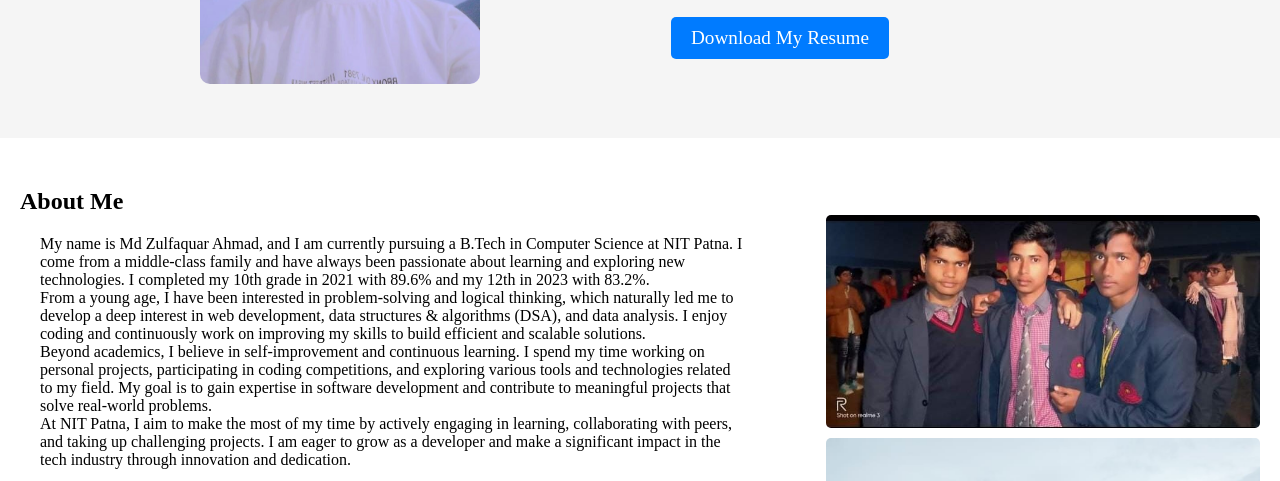
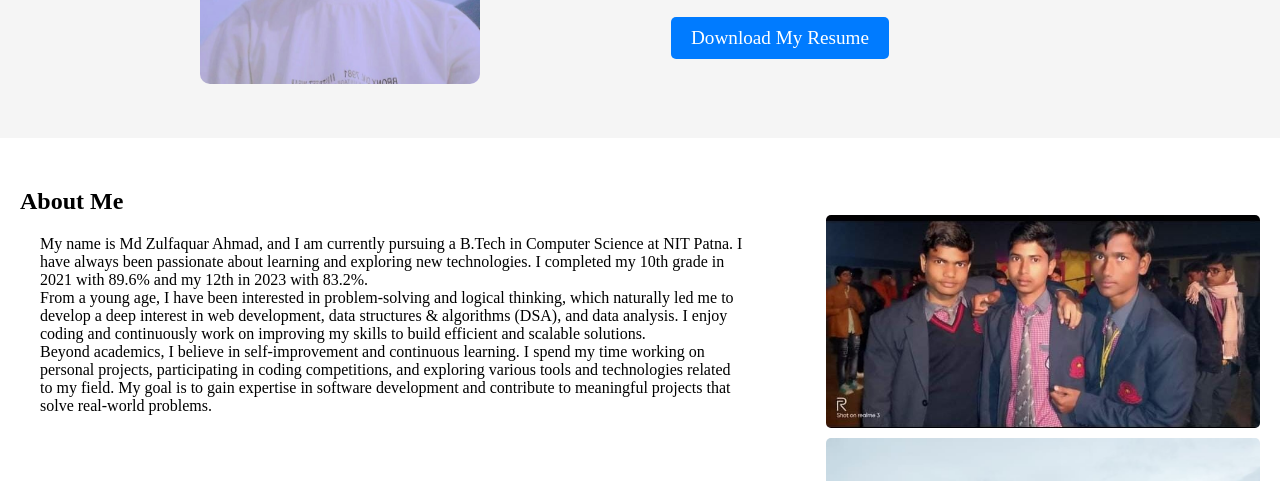
Before and after one commit to MZulfaquar/website, a plain HTML site: page index.html in a window 1280 px wide. Shown: the part 319-800 px from the top of the page. Drawn offline with Linux system fonts and the light colour scheme.

Commit message:
change github link and about me section

```diff
--- a/index.html
+++ b/index.html
@@ -69,7 +69,7 @@
 
                     <p>My name is Md Zulfaquar Ahmad, and I am currently pursuing a B.Tech in Computer Science
                         at
-                        NIT Patna. I come from a middle-class family and have always been passionate about
+                        NIT Patna. I have always been passionate about
                         learning
                         and exploring new technologies. I completed my 10th grade in 2021 with 89.6% and my 12th
                         in
@@ -86,11 +86,7 @@
                         various
                         tools and technologies related to my field. My goal is to gain expertise in software
                         development and contribute to meaningful projects that solve real-world problems.
-                        <br>
-                        At NIT Patna, I aim to make the most of my time by actively engaging in learning,
-                        collaborating with peers, and taking up challenging projects. I am eager to grow as a
-                        developer and make a significant impact in the tech industry through innovation and
-                        dedication.
+
                     </p>
                 </div>
                 <div class="right">
@@ -174,7 +170,7 @@
             <p> Copyright &copy; AhmadNoor 2025 All rights Reserved</p>
             <a href="https://www.linkedin.com/in/zulfaquar-ahmad-0aaba7324?utm_source=share&utm_campaign=share_via&utm_content=profile&utm_medium=android_app"
                 target="_blank">Linkedin</a>
-            <a href="https://github.com/ahmadzulfaquarM" target="_blank">GitHub</a>
+            <a href="https://github.com/MZulfaquar" target="_blank">GitHub</a>
             <a href="https://www.instagram.com/i_m_zulfaquar?igsh=b2V2NnI1b3M3azJj" target="_blank">Instagram</a>
 
         </div>
```
